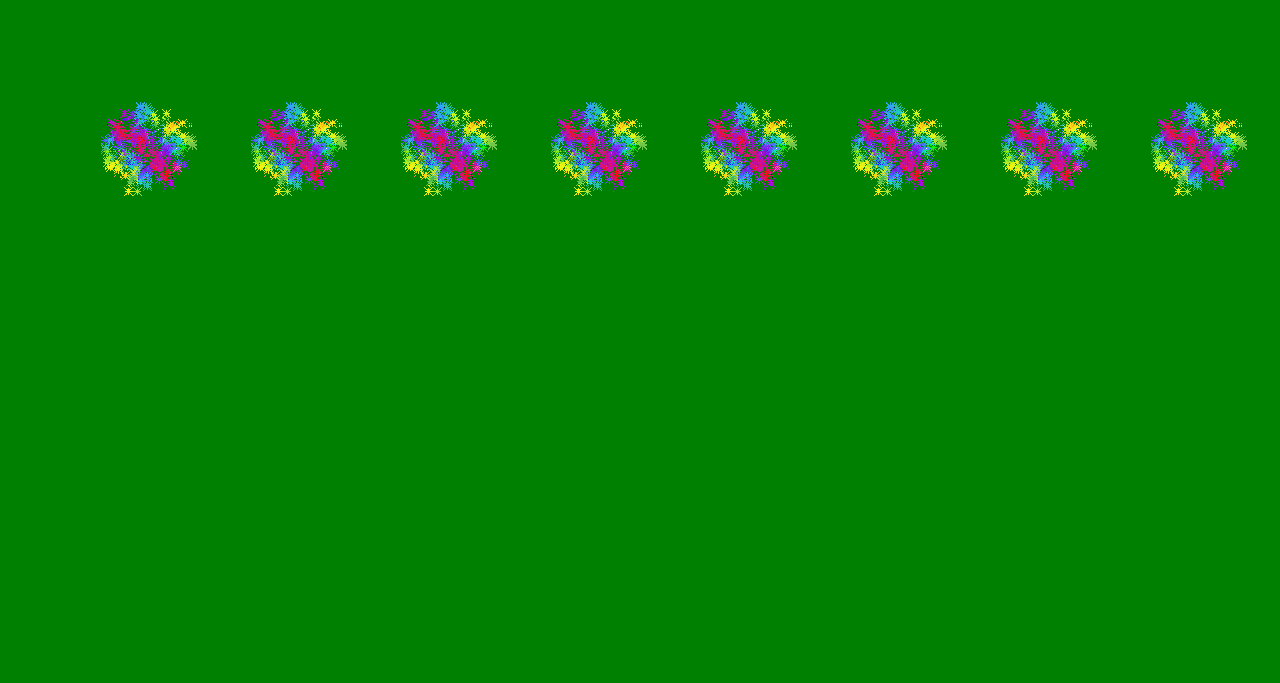
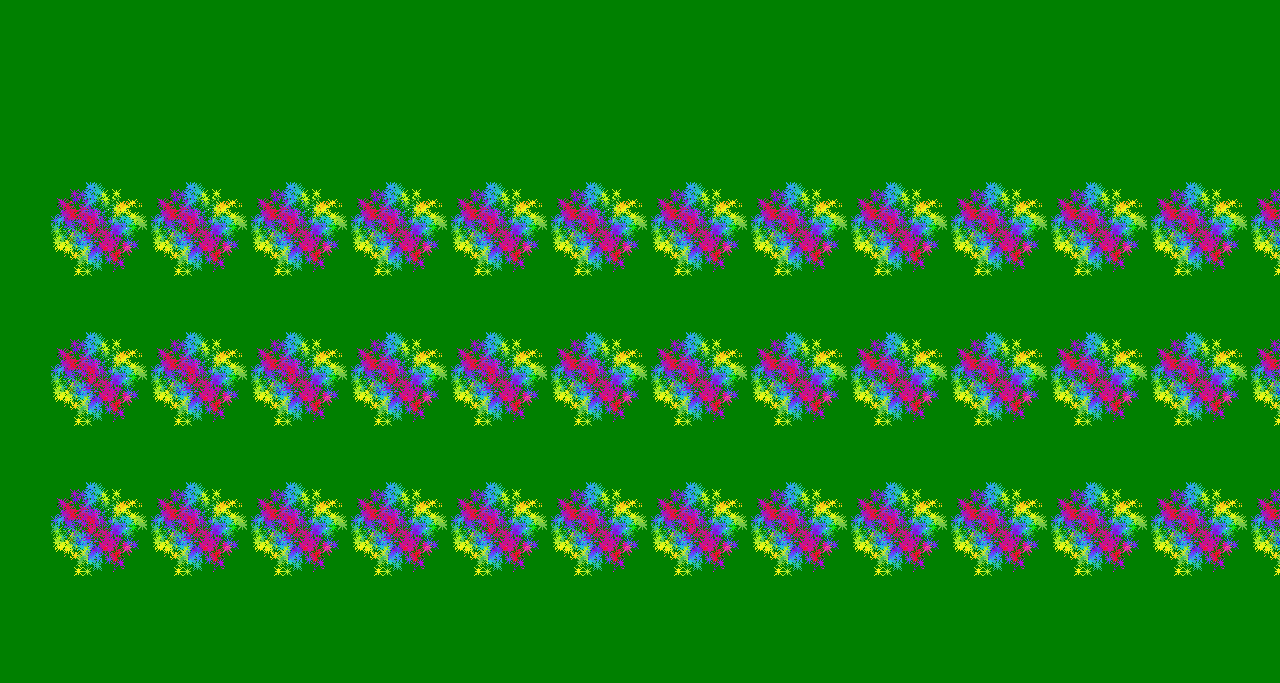
Before and after one commit to noah-netizen/gif-proj, a plain HTML site: page index.html in a window 1280 px wide. Drawn offline with Linux system fonts and the light colour scheme.

Commit message:
Added random gif loading; final version

```diff
--- a/index.html
+++ b/index.html
@@ -1,19 +1,37 @@
-<body></body>
 <script>
+  //INGREDIENTS
+  const gifWidth = 100
+  const gifHeight = 150
+  const gifOffsetX = 50
+  const gifOffsetY = -window.innerHeight * 0.10 //leaves space at top of page
+  const numColumns = window.innerWidth / gifWidth
+  const numRows = window.innerHeight / gifHeight * 0.5 //leaves space at bottom of page
+  const gifURL = 'cumsplosion.gif'
 
+  //INSTRUCTIONS
   function createGif(x, y) {
     const gif = document.createElement('img')
-      gif.src = 'cumsplosion.gif'
-      gif.style.position = 'absolute'
-      gif.style.top = y + 'px'
-      gif.style.left = x + 'px'
-      document.body.appendChild(gif)
+    gif.src = gifURL + '#' + Math.random()
+    gif.style.position = 'absolute'
+    gif.style.top = y + 'px'
+    gif.style.left = x + 'px'
+    document.body.appendChild(gif)
   }
 
-  for (let i = 0; i < 100; i++) {
-  	const x = i * 150
-    createGif(x, 0)
+  function setup() {
+    for (let r = 0; r < numRows; r++) {
+      for (let c = 0; c < numColumns; c++) {
+        const x = c * gifWidth - gifOffsetX
+        const y = r * gifHeight - gifOffsetY
+        createGif(x, y)
+      }
+    }
+
+    document.body.style.backgroundColor = 'green'
+    document.body.style.overflow = 'hidden'
   }
 
-  document.body.style.backgroundColor = 'green'
+  window.addEventListener('load', setup)
+
+
 </script>
```
